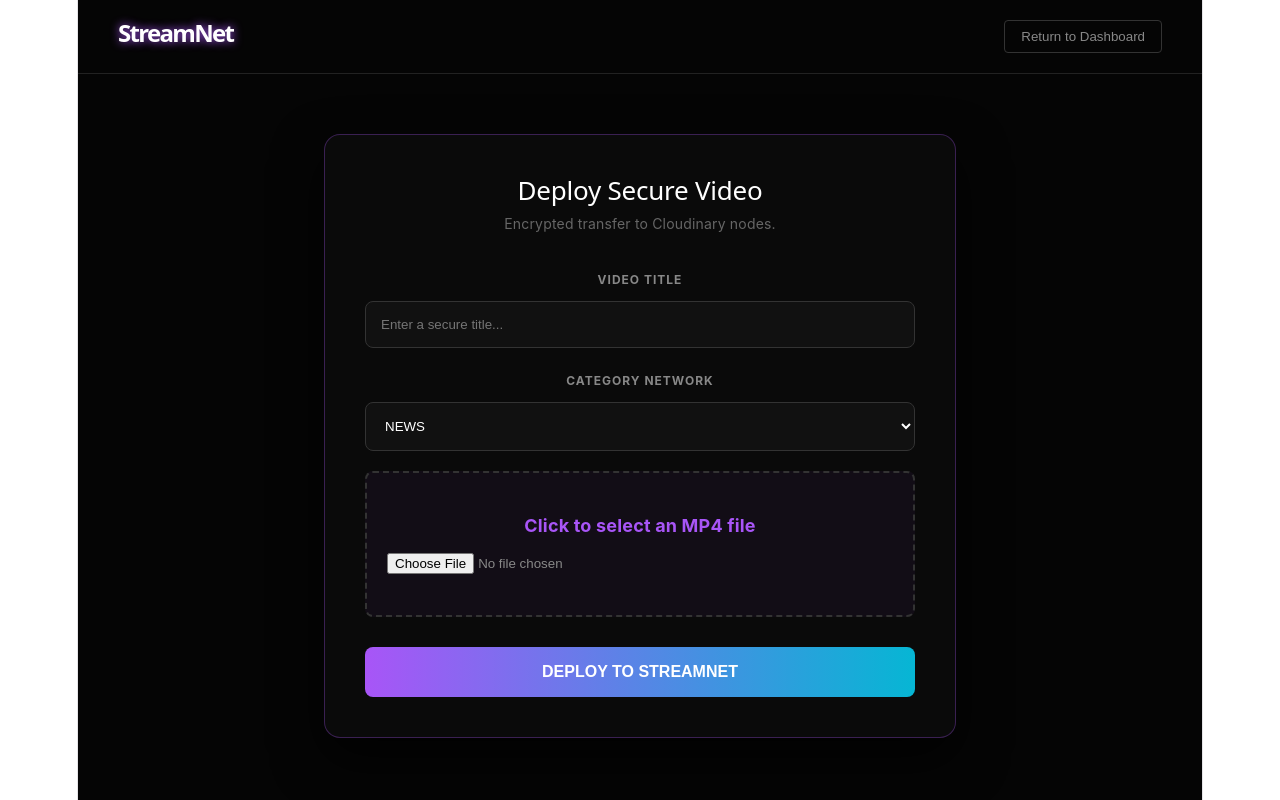
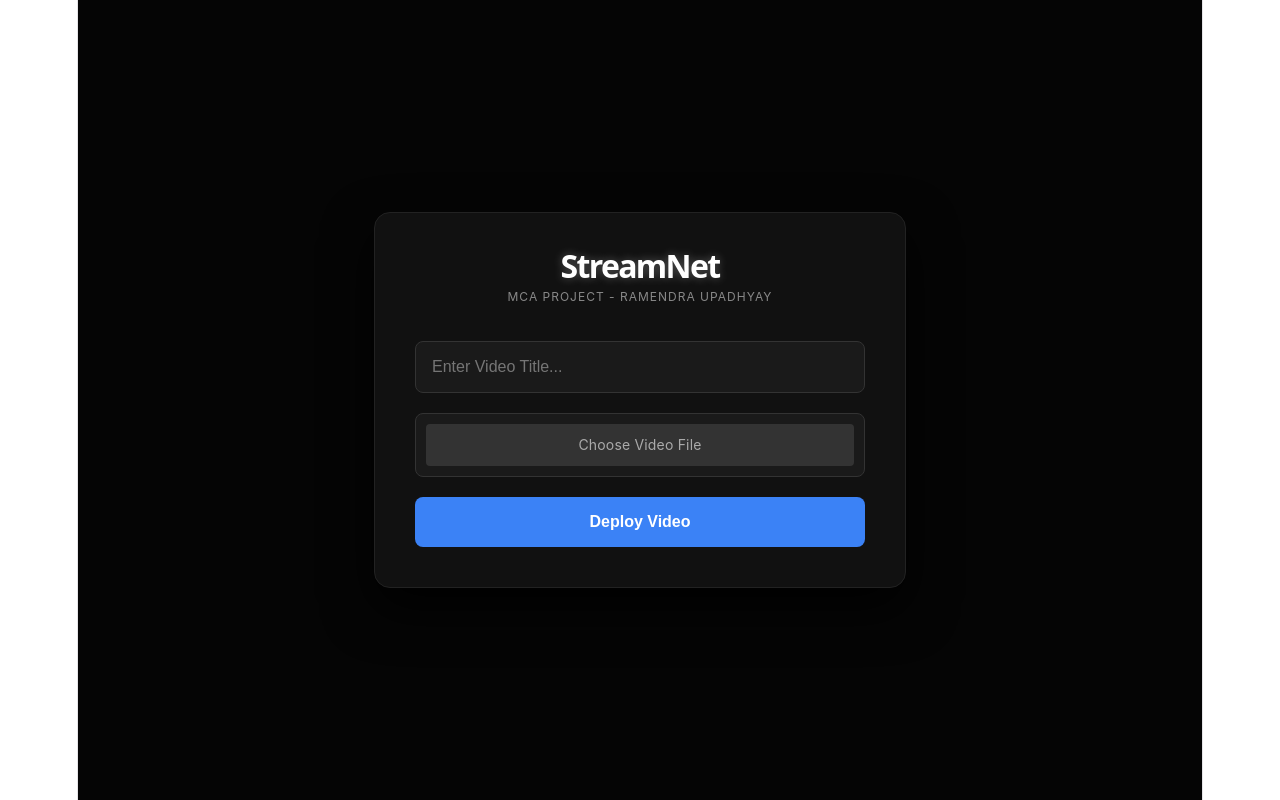
Before and after one commit to Zeta0008/StreamNet-final, a React (Vite) app in the folder client/: page /upload in a window 1280 px wide. Built offline with nearby package versions, Linux system fonts and the light colour scheme.

Commit message:
UI Overhaul

```diff
--- a/client/src/StreamUpload.jsx
+++ b/client/src/StreamUpload.jsx
@@ -1,4 +1,5 @@
-// STREAMNET UPLOAD ENGINE | Premium Glassmorphism Edition
+// STREAMNET UPLOAD ENGINE | Premium Edition
+// Author: Ramendra Upadhyay
 import React, { useState } from 'react';
 import axios from 'axios';
 import { useNavigate } from 'react-router-dom';
@@ -7,8 +8,7 @@ const StreamUpload = () => {
   const navigate = useNavigate();
   const [file, setFile] = useState(null);
   const [title, setTitle] = useState('');
-  const [category, setCategory] = useState('NEWS');
-  const [status, setStatus] = useState('idle'); // 'idle', 'uploading', 'success', 'error'
+  const [status, setStatus] = useState('idle'); // idle, waking, uploading, success, error
   const [errorMessage, setErrorMessage] = useState('');
 
   const handleFileChange = (e) => {
@@ -20,131 +20,102 @@ const StreamUpload = () => {
   const handleUpload = async (e) => {
     e.preventDefault();
     if (!file || !title) {
-      setErrorMessage('Please provide a title and a video file.');
+      setErrorMessage('Please provide a title and select a video file.');
       setStatus('error');
       return;
     }
 
-    setStatus('uploading');
+    // Stage 1: Assume Render is sleeping and warn the user
+    setStatus('waking');
     setErrorMessage('');
 
     const formData = new FormData();
     formData.append('video', file);
     formData.append('title', title);
-    formData.append('category', category);
 
     try {
-      // NOTE: Using the live Render URL. The timeout is extended for Render's "Cold Start"
-      await axios.post('https://streamnet-final.onrender.com/api/upload', formData, {
+      // Stage 2: The actual upload with a massive timeout
+      const response = await axios.post('https://streamnet-final.onrender.com/api/upload', formData, {
         headers: { 'Content-Type': 'multipart/form-data' },
-        timeout: 100000 // 100 seconds to allow Render to wake up from sleep
+        timeout: 120000 // 120 seconds! This gives Render plenty of time to wake up
       });
 
       setStatus('success');
-      setTimeout(() => navigate('/'), 2000); // Route back to home after 2 seconds
+      setTimeout(() => navigate('/'), 2000); // Reroute to home after 2 seconds
     } catch (err) {
       console.error(err);
       setStatus('error');
-      setErrorMessage('Network timeout: The Render backend is waking up. Please try clicking Deploy again in 30 seconds.');
+      setErrorMessage('Server timeout. Render is waking up. Please click Deploy again.');
     }
   };
 
   return (
     <div style={styles.container}>
-      <div style={styles.navBar}>
-        <h1 style={styles.logo} onClick={() => navigate('/')}>StreamNet</h1>
-        <button style={styles.backBtn} onClick={() => navigate('/')}>Return to Dashboard</button>
-      </div>
-
-      <div style={styles.uploadWrapper}>
       <div style={styles.uploadCard}>
-          <h2 style={styles.header}>Deploy Secure Video</h2>
-          <p style={styles.subHeader}>Encrypted transfer to Cloudinary nodes.</p>
+        <h1 style={styles.logo}>StreamNet</h1>
+        <p style={styles.subtext}>MCA PROJECT - RAMENDRA UPADHYAY</p>
 
         <form onSubmit={handleUpload} style={styles.form}>
-            {/* Title Input */}
-            <div style={styles.inputGroup}>
-              <label style={styles.label}>Video Title</label>
           <input
             type="text"
             value={title}
             onChange={(e) => setTitle(e.target.value)}
-                placeholder="Enter a secure title..."
+            placeholder="Enter Video Title..."
             style={styles.input}
           />
-            </div>
 
-            {/* Category Dropdown */}
-            <div style={styles.inputGroup}>
-              <label style={styles.label}>Category Network</label>
-              <select
-                value={category}
-                onChange={(e) => setCategory(e.target.value)}
-                style={styles.input}
-              >
-                {['NEWS', 'WAR', 'STOCKS', 'CENSORED', 'SPORTS', 'ECONOMY'].map(cat => (
-                  <option key={cat} value={cat} style={{background: '#111'}}>{cat}</option>
-                ))}
-              </select>
-            </div>
-
-            {/* Drag & Drop Zone Simulation */}
-            <div style={styles.dropZone}>
-              <p style={{color: '#a855f7', fontWeight: 'bold', margin: '0 0 10px 0'}}>
-                {file ? `Selected: ${file.name}` : 'Click to select an MP4 file'}
-              </p>
+          <div style={styles.fileWrapper}>
             <input
               type="file"
               accept="video/mp4,video/x-m4v,video/*"
               onChange={handleFileChange}
               style={styles.fileInput}
+              id="file-upload"
             />
+            <label htmlFor="file-upload" style={styles.fileLabel}>
+              {file ? `Selected: ${file.name}` : 'Choose Video File'}
+            </label>
           </div>
 
-            {/* Status Messages */}
+          {/* Dynamic Status Messages */}
           {status === 'error' && <div style={styles.errorBox}>❌ {errorMessage}</div>}
+          {status === 'waking' && <div style={styles.warningBox}>⏳ Waking up StreamNet nodes... This may take 50 seconds.</div>}
           {status === 'success' && <div style={styles.successBox}>✅ Deployment Successful! Rerouting...</div>}
 
-            {/* Deploy Button */}
+          {/* Smart Deploy Button */}
           <button
             type="submit"
-              style={status === 'uploading' ? styles.btnUploading : styles.btnDeploy}
-              disabled={status === 'uploading'}
+            style={status === 'waking' ? styles.btnUploading : styles.btnDeploy}
+            disabled={status === 'waking'}
           >
-              {status === 'uploading' ? 'INITIALIZING TRANSFER...' : 'DEPLOY TO STREAMNET'}
+            {status === 'waking' ? 'INITIALIZING TRANSFER...' : 'Deploy Video'}
           </button>
         </form>
-        </div>
       </div>
     </div>
   );
 };
 
-// --- PREMIUM NEON CSS ---
+// --- POLISHED CSS ---
 const styles = {
-  container: { minHeight: '100vh', backgroundColor: '#050505', color: '#fff', fontFamily: "'Inter', sans-serif" },
-  navBar: { display: 'flex', justifyContent: 'space-between', padding: '20px 40px', borderBottom: '1px solid #222' },
-  logo: { margin: 0, fontSize: '24px', fontWeight: '900', color: '#fff', textShadow: '0 0 10px #a855f7', cursor: 'pointer' },
-  backBtn: { background: 'transparent', border: '1px solid #333', color: '#888', padding: '8px 16px', borderRadius: '4px', cursor: 'pointer' },
-
-  uploadWrapper: { display: 'flex', justifyContent: 'center', alignItems: 'center', padding: '60px 20px' },
-  uploadCard: { background: '#0a0a0a', padding: '40px', borderRadius: '16px', width: '100%', maxWidth: '550px', border: '1px solid rgba(168, 85, 247, 0.3)', boxShadow: '0 20px 50px rgba(0,0,0,0.8)' },
-  header: { margin: '0 0 5px 0', fontSize: '26px', color: '#fff' },
-  subHeader: { margin: '0 0 30px 0', fontSize: '14px', color: '#666' },
+  container: { minHeight: '100vh', display: 'flex', justifyContent: 'center', alignItems: 'center', backgroundColor: '#050505', fontFamily: "'Inter', sans-serif" },
+  uploadCard: { background: '#111', padding: '40px', borderRadius: '16px', width: '100%', maxWidth: '450px', border: '1px solid #222', boxShadow: '0 20px 50px rgba(0,0,0,0.9)', textAlign: 'center' },
+  logo: { margin: '0 0 5px 0', fontSize: '32px', fontWeight: '900', color: '#fff', textShadow: '0 0 10px rgba(255,255,255,0.3)' },
+  subtext: { margin: '0 0 30px 0', fontSize: '12px', color: '#888', letterSpacing: '1px' },
 
   form: { display: 'flex', flexDirection: 'column', gap: '20px' },
-  inputGroup: { display: 'flex', flexDirection: 'column', gap: '8px' },
-  label: { fontSize: '12px', color: '#888', textTransform: 'uppercase', letterSpacing: '1px', fontWeight: 'bold' },
-  input: { padding: '15px', background: '#111', border: '1px solid #333', borderRadius: '8px', color: '#fff', outline: 'none', transition: 'border 0.3s', '&:focus': { border: '1px solid #06b6d4' } },
+  input: { padding: '16px', background: '#1a1a1a', border: '1px solid #333', borderRadius: '8px', color: '#fff', fontSize: '16px', outline: 'none' },
 
-  dropZone: { border: '2px dashed #333', padding: '40px 20px', textAlign: 'center', borderRadius: '8px', background: 'rgba(168, 85, 247, 0.05)', cursor: 'pointer', position: 'relative' },
-  fileInput: { width: '100%', color: '#888', cursor: 'pointer' },
+  fileWrapper: { display: 'flex', alignItems: 'center', background: '#1a1a1a', border: '1px solid #333', borderRadius: '8px', padding: '10px' },
+  fileInput: { display: 'none' },
+  fileLabel: { flex: 1, color: '#aaa', cursor: 'pointer', padding: '8px', background: '#333', borderRadius: '4px', fontSize: '14px', transition: 'background 0.2s' },
 
-  btnDeploy: { padding: '16px', background: 'linear-gradient(90deg, #a855f7, #06b6d4)', border: 'none', borderRadius: '8px', color: '#fff', fontWeight: '900', fontSize: '16px', cursor: 'pointer', marginTop: '10px', transition: 'transform 0.1s' },
-  btnUploading: { padding: '16px', background: '#333', border: 'none', borderRadius: '8px', color: '#888', fontWeight: '900', fontSize: '16px', cursor: 'not-allowed', marginTop: '10px' },
+  btnDeploy: { padding: '16px', background: '#3b82f6', border: 'none', borderRadius: '8px', color: '#fff', fontWeight: 'bold', fontSize: '16px', cursor: 'pointer', transition: 'background 0.2s' },
+  btnUploading: { padding: '16px', background: '#333', border: 'none', borderRadius: '8px', color: '#888', fontWeight: 'bold', fontSize: '16px', cursor: 'not-allowed' },
 
-  errorBox: { padding: '12px', background: 'rgba(255, 50, 50, 0.1)', border: '1px solid #ff3333', borderRadius: '6px', color: '#ff3333', fontSize: '14px', textAlign: 'center' },
-  successBox: { padding: '12px', background: 'rgba(50, 255, 100, 0.1)', border: '1px solid #32ff64', borderRadius: '6px', color: '#32ff64', fontSize: '14px', textAlign: 'center' }
+  errorBox: { padding: '12px', background: 'rgba(255, 50, 50, 0.1)', border: '1px solid #ff3333', borderRadius: '6px', color: '#ff3333', fontSize: '14px' },
+  warningBox: { padding: '12px', background: 'rgba(255, 165, 0, 0.1)', border: '1px solid orange', borderRadius: '6px', color: 'orange', fontSize: '14px' },
+  successBox: { padding: '12px', background: 'rgba(50, 255, 100, 0.1)', border: '1px solid #32ff64', borderRadius: '6px', color: '#32ff64', fontSize: '14px' }
 };
 
 export default StreamUpload;
```
Lines whose indentation alone changed are shown as unchanged.
